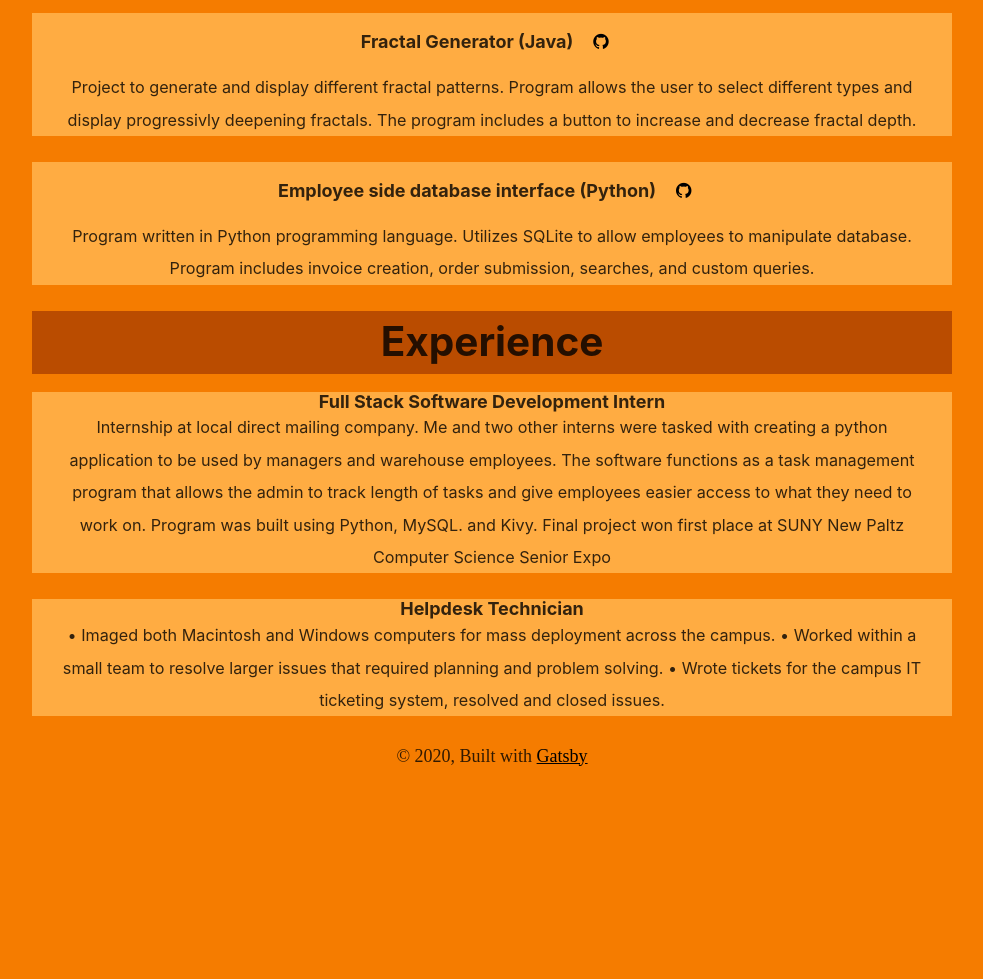
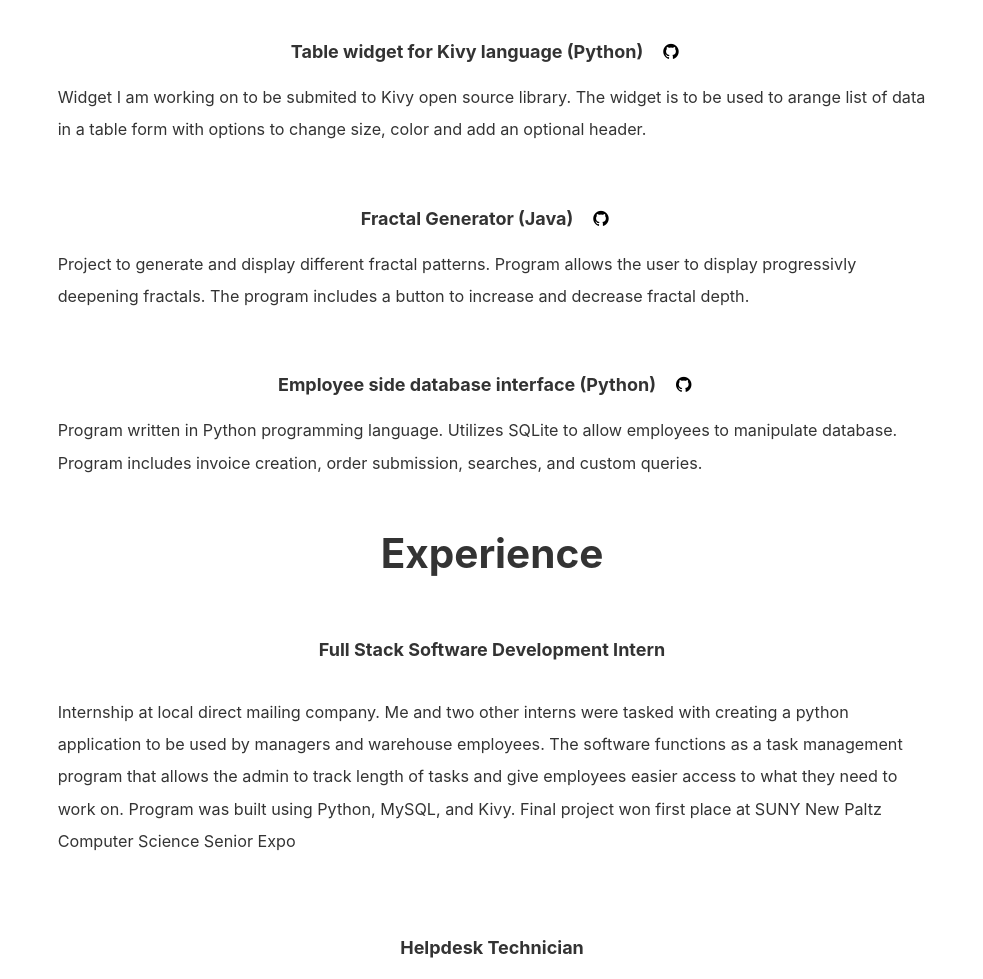
Before and after one commit to Stefunga/Stefunga.github.io, a Gatsby site: page / in a window 1280 px wide. Shown: the part 1190-2169 px from the top of the page, without its empty margins (148-1131 px from the left). Before the commit the page ends 1985 px from the top, so only its background shows below. Built offline with nearby package versions, Linux system fonts and the light colour scheme; Gatsby itself is replaced by a stand-in of ours.

Commit message:
changing color scheme

```diff
--- a/src/components/header.js
+++ b/src/components/header.js
@@ -6,10 +6,15 @@
 const Header = ({ siteTitle }) => (
   <header
     style={{
-      background: `#ba4c00`,
+      position: 'relative',
       marginBottom: `1.45rem`,
     }}
   >
+    <div style={{position: 'absolute'}}>
+      <div style={{ maxWidth: `250px`, margin: `auto`}}>
+        <Image />
+      </div>
+    </div>
     <div
       style={{
         margin: `0 auto`,
@@ -17,9 +22,6 @@
         padding: `0rem`,
       }}
     >
-    <div style={{ maxWidth: `250px`, margin: `auto`}}>
-      <Image />
-    </div>
       <h1 style={{ margin: 0 }}>
         Stefan Shepko-Hamilton
       </h1>
--- a/src/components/layout.css
+++ b/src/components/layout.css
@@ -1,3 +1,4 @@
+
 html {
   font-family: "Times New Roman", Times, serif;
   -ms-text-size-adjust: 100%;
@@ -5,7 +6,7 @@
 }
 
 body {
-  background-color: #f57c00;
+  background-color: white;
   margin: 0;
   -webkit-font-smoothing: antialiased;
   -moz-osx-font-smoothing: grayscale;
@@ -226,7 +227,7 @@
   margin-bottom: 1.45rem;
 }
 h1 {
-  background-color:#ba4c00;
+  background-color:white;
   margin-left: 0;
   margin-right: 0;
   margin-top: 0;
@@ -244,7 +245,6 @@
   line-height: 1.1;
 }
 h2 {
-  background-color: MintCream;
   margin-left: 0;
   margin-right: 0;
   margin-top: 0;
@@ -262,7 +262,7 @@
   line-height: 1.1;
 }
 h3 {
-  background-color: #ffac42;
+  background-color: white;
   margin-left: 0;
   margin-right: 0;
   margin-top: 0;
@@ -280,7 +280,6 @@
   line-height: 1.1;
 }
 h4 {
-  background-color: #ffac42;
   margin-left: 0;
   margin-right: 0;
   margin-top: 0;
@@ -315,17 +314,17 @@
   line-height: 1.1;
 }
 h6 {
+  text-align:left;
   margin-left: 0;
   margin-right: 0;
   margin-top: 0;
-  padding-bottom: 0;
+  padding-bottom: 1rem;
   padding-left: 1.45rem;
   padding-right: 1.45rem;
   padding-top: 0;
-  margin-bottom: 1.45rem;
+  margin-bottom: 1rem;
   color: inherit;
-  font-family: -apple-system, BlinkMacSystemFont, Segoe UI, Roboto, Oxygen,
-    Ubuntu, Cantarell, Fira Sans, Droid Sans, Helvetica Neue, sans-serif;
+  font-family: -apple-system, Arial;
   font-weight: normal;
   text-rendering: optimizeLegibility;
   font-size: .9rem;
--- a/src/pages/index.js
+++ b/src/pages/index.js
@@ -2,7 +2,7 @@
 import { Link } from "gatsby"
 
 import Layout from "../components/layout"
-import Image from "../components/image"
+// import Image from "../components/image"
 import SEO from "../components/seo"
 
 const IndexPage = () => (
@@ -11,7 +11,19 @@
     <SEO title="Home" />
     <h1 id="About">About</h1>
     <h4>
-    <h6><p>Recent Computer Science graduate eager to begin my career in the exciting field of software development. Well versed in C.S. fundamentals and Object Oriented Programming. First place Winner at SUNY New Paltz Computer Science Senior Expo for presentation of workflow optimization internship project. Strongest programming languages include Java and Python, both of which I have proven experience in with both projects and internship. Experience in IT setting as Helpdesk consultant. </p>
+    <h6>
+    <h6>
+    </h6><p>I’m Stefan a Software Developer and recent graduate of the Computer Science program at SUNY New Paltz.</p>
+<p>
+Most recently I was an Intern at Cornerstone Services Inc. where I built a workflow management program to be used in a mailing warehouse.
+After completion me and the 2 other developers presented our project at the SUNY New Paltz Computer Science Senior Expo where we won first place
+out of 15 other projects.</p>
+<p>
+Before Cornerstone I worked at SUNY Ulster as a Helpdesk Technician where I learned about the challenges and benefits of working in a client facing position.
+</p>
+<p>
+Currently I am looking for a junior developer position in NYC.
+ </p>
     </h6>
     </h4>
     <h1 id="Education">Education</h1>
@@ -26,23 +38,37 @@
     <h6>This was my first attempt to build something tangible. I had been playing a lot of chess with my coworkers and was interested in the dynamics
     of decision making and strategy in chess, which ultimately led me to look into chess and game playing algorithms.</h6>
     </h4>
-    <h4>Fractal Generator (Java)<a href="https://github.com/Stefunga/ChessAI" class="fa fa-github fa"></a>
-    <h6>Project to generate and display different fractal patterns. Program allows the user to select different types and display progressivly deepening fractals. The program includes a button to increase and decrease fractal depth.</h6>
+    <h4>Table widget for Kivy language (Python)<a href="https://github.com/Stefunga/Kivy-Table-Widget" class="fa fa-github fa"></a>
+    <h6>Widget I am working on to be submited to Kivy open source library. The widget is to be used to arange list of data in a table form
+    with options to change size, color and add an optional header.</h6>
+    </h4>
+    <h4>Fractal Generator (Java)<a href="https://github.com/Stefunga/Fractal" class="fa fa-github fa"></a>
+    <h6>Project to generate and display different fractal patterns. Program allows the user to display progressivly deepening fractals. The program includes a button to increase
+     and decrease fractal depth.</h6>
     </h4>
     <h4>Employee side database interface (Python)<a href="https://github.com/mike67hull/Paints-R-Us" class="fa fa-github fa"></a>
     <h6>Program written in Python programming language. Utilizes SQLite to allow employees to manipulate database. Program includes invoice creation, order submission, searches, and custom queries.</h6>
     </h4>
     <h1 id="Experience">Experience</h1>
-    <h4>Full Stack Software Development Intern
+    <h4>
+    <h6></h6>
+    Full Stack Software Development Intern
+    <h6>
+    </h6>
     <h6>Internship at local direct mailing company. Me and two other interns were tasked with
     creating a python application to be used by managers and warehouse employees.
     The software functions as a task management program that allows the admin to track length of
-    tasks and give employees easier access to what they need to work on. Program was built using Python, MySQL. and Kivy. Final project won first place at SUNY New Paltz Computer Science Senior Expo</h6>
+    tasks and give employees easier access to what they need to work on. Program was built using Python, MySQL, and Kivy. Final project won first place at SUNY
+     New Paltz Computer Science Senior Expo</h6>
     </h4>
-    <h4>Helpdesk Technician
-    <h6>•	Imaged both Macintosh and Windows computers for mass deployment across the campus.
-•	Worked within a small team to resolve larger issues that required planning and problem solving.
-•	Wrote tickets for the campus IT ticketing system, resolved and closed issues.
+    <h4>
+    <h6></h6>
+    Helpdesk Technician
+    <h6>
+    </h6>
+    <h6>Helpdesk position at local college. This role was a formal introduction to IT work and the different problems technicians have to deal with.
+    My job was to take calls from faculty and students, then address their concerns or push it down the line of command if i wasn't sure of a solution.
+    I gained a strong grasp of working with others to resolve issues and communicating with staff that did not understand the complexity of a problem.
     </h6>
     </h4>
   </Layout>
```
